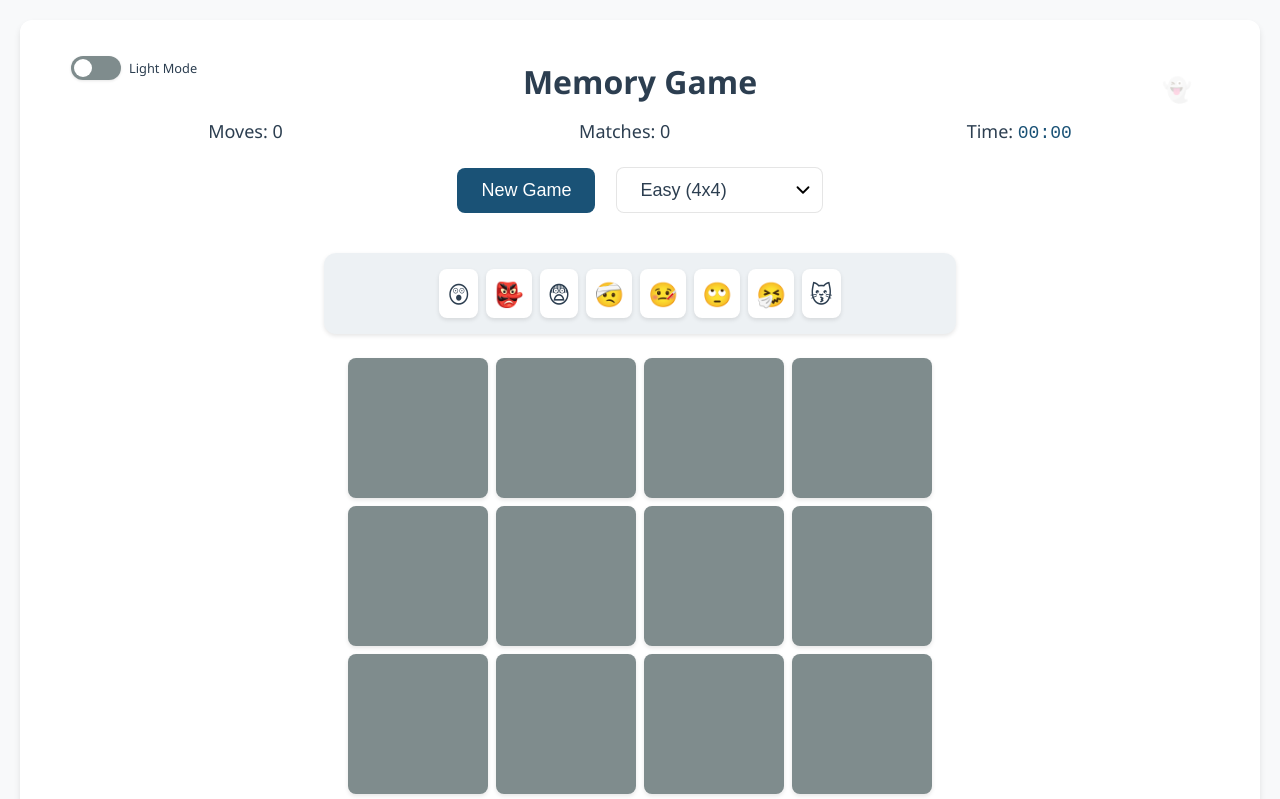
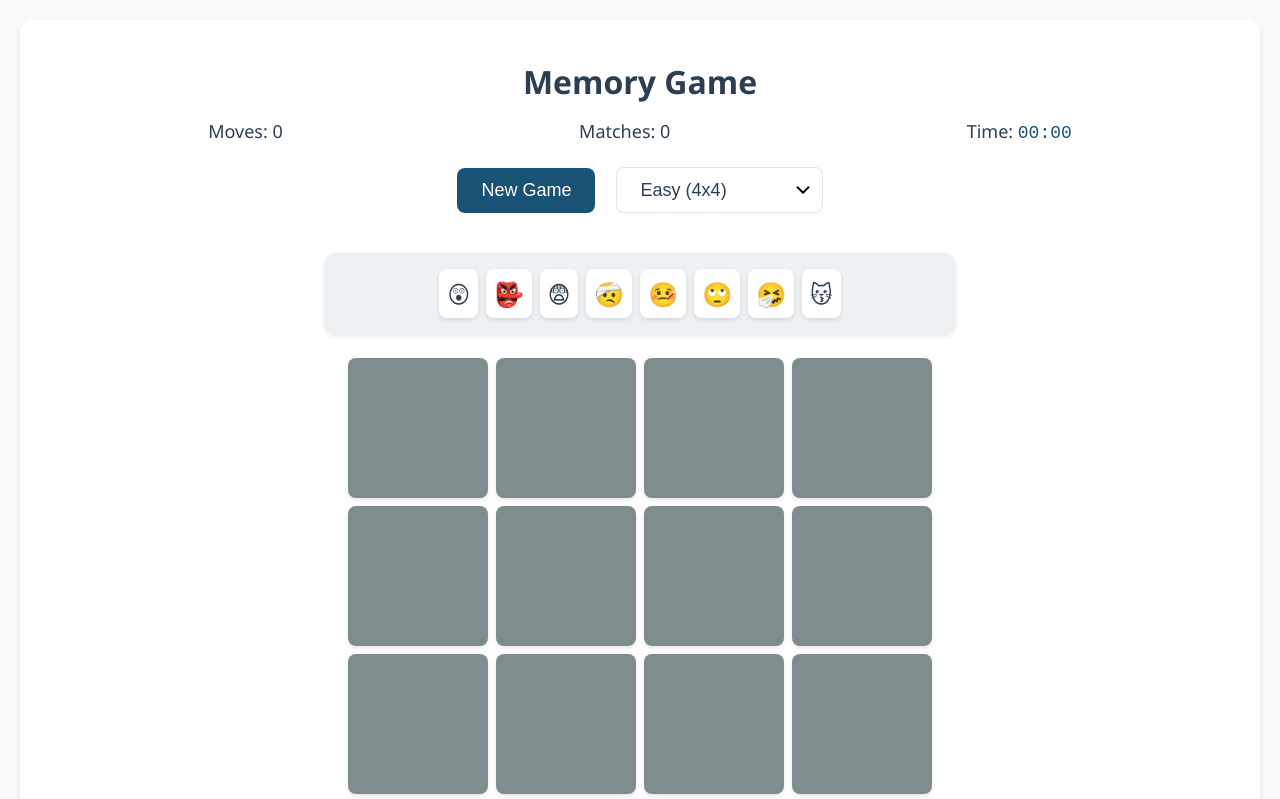
Before and after one commit to kyuxhwang/memory-game, a website: page index.html in a window 1280 px wide. Shown: the top 799 px of the page. Drawn offline with nearby package versions, Linux system fonts and the light colour scheme.

Commit message:
Remove dark theme toggle and cheat mode button

```diff
--- a/index.html
+++ b/index.html
@@ -15,12 +15,6 @@
 <body>
     <div id="game-container">
         <div id="game-content">
-            <div id="dark-mode-toggle" class="toggle-switch">
-                <input type="checkbox" id="dark-mode-checkbox" />
-                <label for="dark-mode-checkbox"></label>
-                <span id="mode-label">Light Mode</span>
-            </div>
-            <button id="cheat-mode" title="Enable cheat mode">👻</button>
             <div id="game-info">
                 <h1>Memory Game</h1>
                 <div id="game-stats">
--- a/styles.css
+++ b/styles.css
@@ -12,22 +12,6 @@
     --matched-text: #2c3e50;
     --container-bg-rgb: 255, 255, 255;
     --primary-color-rgb: 26, 82, 118;
-}
-
-[data-theme="dark"] {
-    --primary-color: #3498db;
-    --secondary-color: #5dade2;
-    --card-back: #566573;
-    --card-front: #2c3e50;
-    --text-color: #f8f9fa;
-    --shadow-color: rgba(0, 0, 0, 0.3);
-    --hover-shadow: rgba(0, 0, 0, 0.4);
-    --bg-color: #1a1a1a;
-    --container-bg: #2c3e50;
-    --button-text: #ffffff;
-    --matched-text: #f8f9fa;
-    --container-bg-rgb: 44, 62, 80;
-    --primary-color-rgb: 52, 152, 219;
 }
 
 body {
@@ -631,130 +615,10 @@ input[type="date"]::-webkit-calendar-picker-indicator {
     z-index: 1000;
 }
 
-#dark-mode-toggle {
-    position: absolute;
-    top: 16px;
-    left: 16px;
-    z-index: 1000;
-    display: flex;
-    align-items: center;
-}
-
-#cheat-mode {
-    position: absolute;
-    top: 16px;
-    right: 16px;
-    z-index: 1000;
-    opacity: 0.2;
-    background: none;
-    border: none;
-    font-size: 24px;
-    cursor: pointer;
-    transition: opacity 0.3s ease;
-    color: var(--text-color);
-    display: flex;
-    align-items: center;
-    -webkit-tap-highlight-color: transparent;
-}
-
-#cheat-mode:hover {
-    opacity: 0.5;
-}
-
-#cheat-mode.active {
-    opacity: 0.8;
-    color: #e74c3c;
-    animation: pulse 2s infinite;
-}
-
-@keyframes pulse {
-    0% { transform: scale(1); }
-    50% { transform: scale(1.2); }
-    100% { transform: scale(1); }
-}
-
+#dark-mode-toggle,
+#cheat-mode,
 .toggle-switch {
-    position: absolute;
-    top: 10px;
-    left: 10px;
-    width: auto;
-    height: 24px;
-    z-index: 1000;
-    display: flex;
-    align-items: center;
-    gap: 8px;
-}
-
-.toggle-switch input {
-    opacity: 0;
-    width: 0;
-    height: 0;
-}
-
-.toggle-switch label {
-    position: relative;
-    cursor: pointer;
-    top: 0;
-    left: 0;
-    right: 0;
-    bottom: 0;
-    background-color: var(--card-back);
-    transition: .4s;
-    border-radius: 24px;
-    box-shadow: 0 1px 3px var(--shadow-color);
-    width: 50px;
-    height: 24px;
-}
-
-.toggle-switch label:before {
-    position: absolute;
-    content: "";
-    height: 18px;
-    width: 18px;
-    left: 3px;
-    bottom: 3px;
-    background-color: var(--card-front);
-    transition: .4s;
-    border-radius: 50%;
-}
-
-.toggle-switch input:checked + label {
-    background-color: var(--primary-color);
-}
-
-.toggle-switch input:checked + label:before {
-    transform: translateX(26px);
-}
-
-.toggle-switch label:hover {
-    box-shadow: 0 2px 5px var(--hover-shadow);
-}
-
-@keyframes flip {
-    0% { transform: rotateY(0deg); }
-    100% { transform: rotateY(180deg); }
-}
-
-@keyframes jiggle {
-    0% { transform: rotate(0deg) scale(1); }
-    10% { transform: rotate(-8deg) scale(1.05); }
-    20% { transform: rotate(8deg) scale(1.05); }
-    30% { transform: rotate(-6deg) scale(1.05); }
-    40% { transform: rotate(6deg) scale(1.05); }
-    50% { transform: rotate(-4deg) scale(1.05); }
-    60% { transform: rotate(4deg) scale(1.05); }
-    70% { transform: rotate(-2deg) scale(1.05); }
-    80% { transform: rotate(2deg) scale(1.05); }
-    90% { transform: rotate(-1deg) scale(1.05); }
-    100% { transform: rotate(0deg) scale(1); }
-}
-
-.card.flip {
-    animation: flip 0.3s ease-in-out forwards;
-}
-
-.card.jiggle {
-    animation: jiggle 0.6s ease-in-out;
+    display: none;
 }
 
 #mode-label {
```
